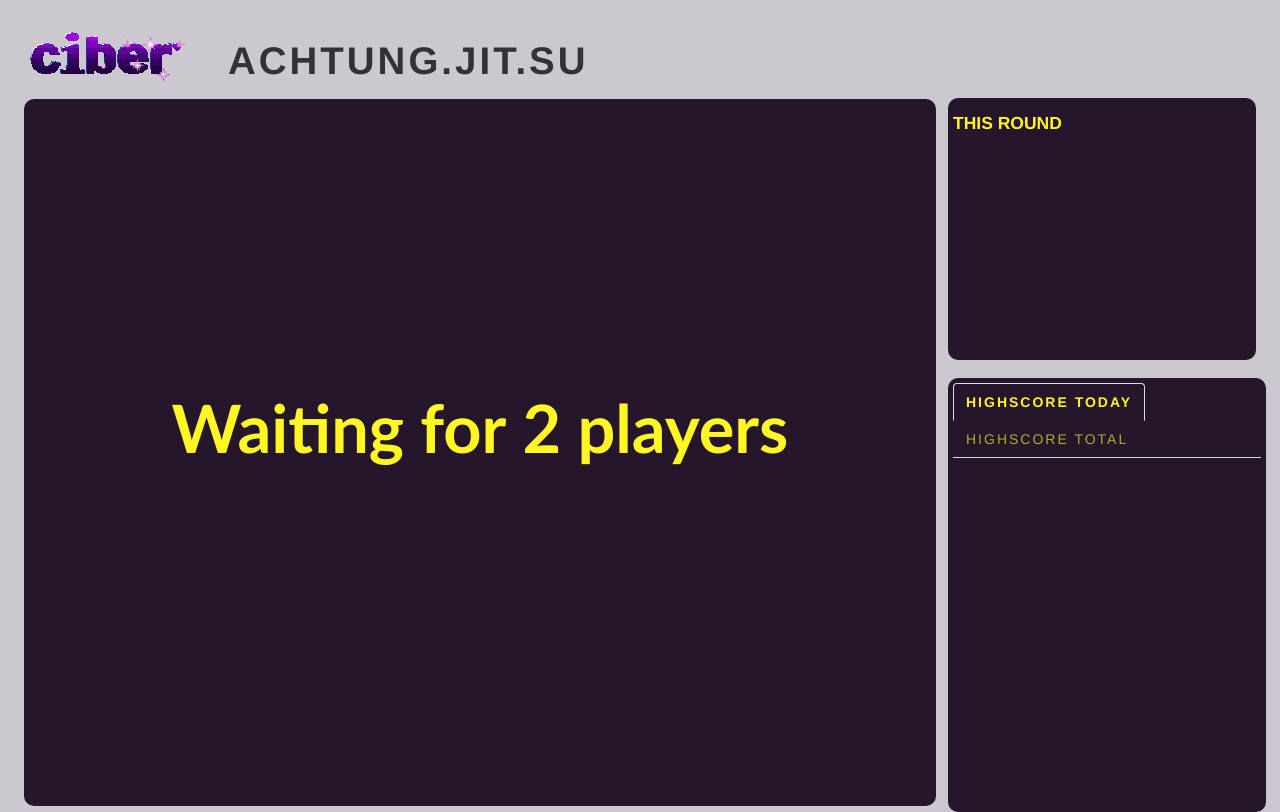
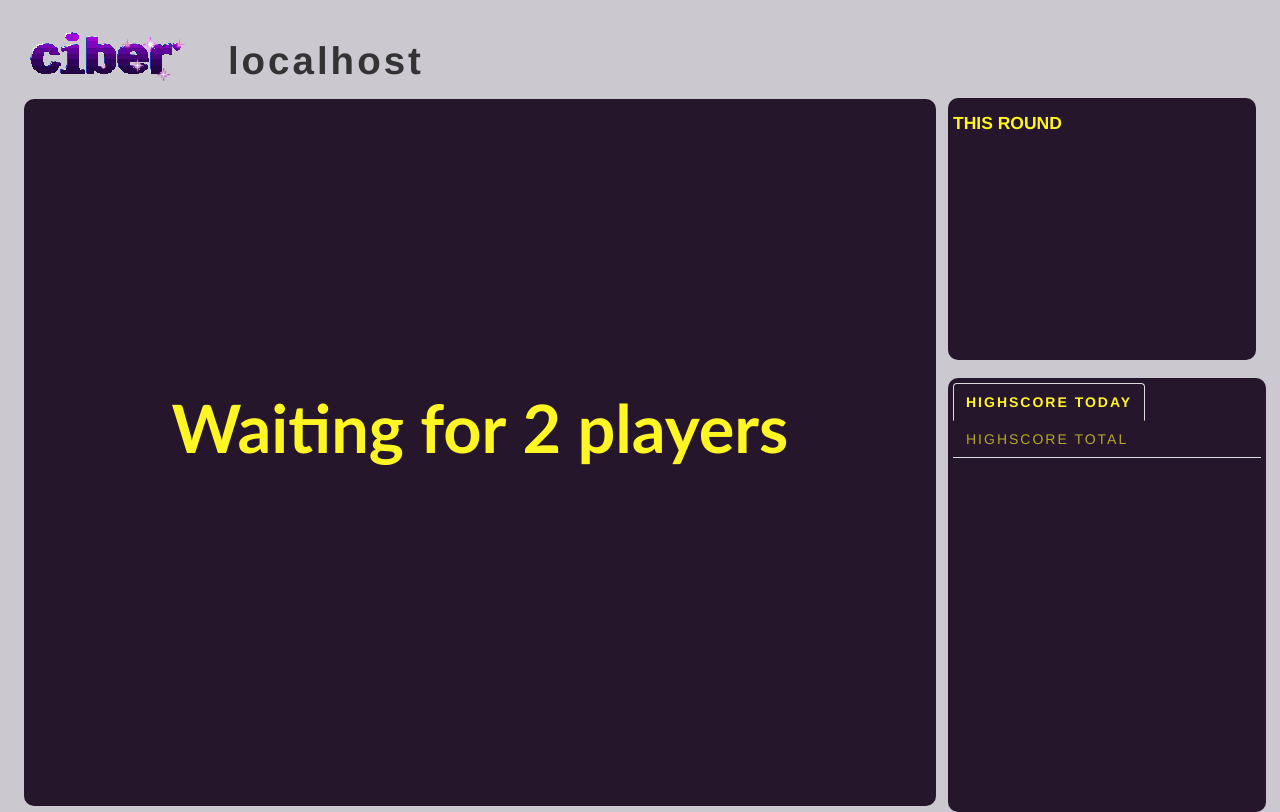
Before and after one commit to slashP/achtung-jz13, a website: page GameBoard.html in a window 1280 px wide. Drawn offline with nearby package versions, Linux system fonts and the light colour scheme; no server answers.

Commit message:
Auto update domain url heading

```diff
--- a/GameBoard.html
+++ b/GameBoard.html
@@ -14,7 +14,7 @@
     </head>
     <body onload="init();">
         <canvas id="demoCanvas" width="200" height="70"></canvas>
-        <h1 style="display: inline-block; vertical-align: top; margin-top: 17px;">ACHTUNG.JIT.SU</h1>
+        <h1 id="displayUrl" style="display: inline-block; vertical-align: top; margin-top: 17px;"></h1>
         <div id="rightColumn">
             <div id="directionLabel">
                 <h4>THIS ROUND</h4><br />
--- a/Scripts/GameBoard.js
+++ b/Scripts/GameBoard.js
@@ -10,6 +10,7 @@
 $(function () {
     var socket = io.connect('/');
     socket.emit("joinAsGameBoard");
+	$("#displayUrl").text(document.domain);
     var w = $("#leftColumn").innerWidth(),
         h = $("#leftColumn").innerHeight(),
         countDownInterval,
--- a/package.json
+++ b/package.json
@@ -4,7 +4,7 @@
   "scripts": {
     "start": "node app.js"
   },
-  "version": "0.0.0-14",
+  "version": "0.0.0-15",
   "engines": {
     "node": "0.8.x"
   },
```
